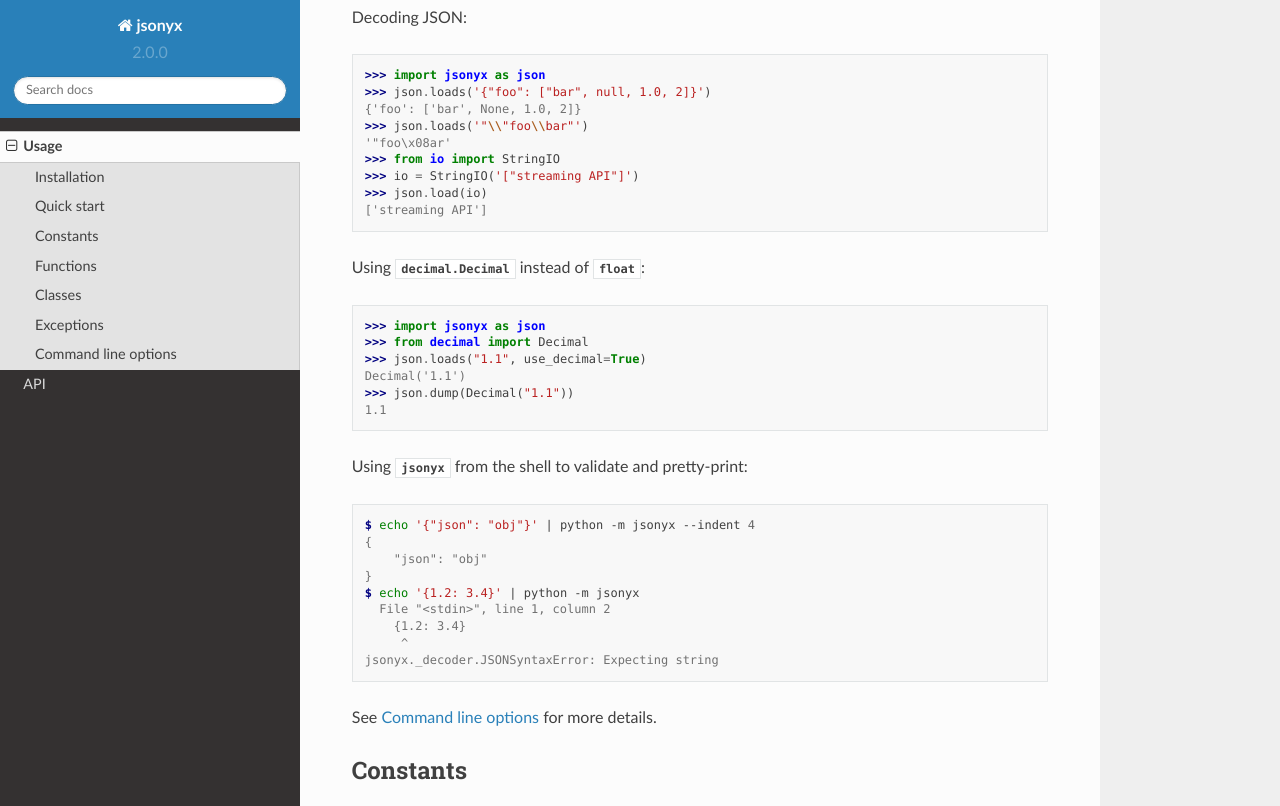
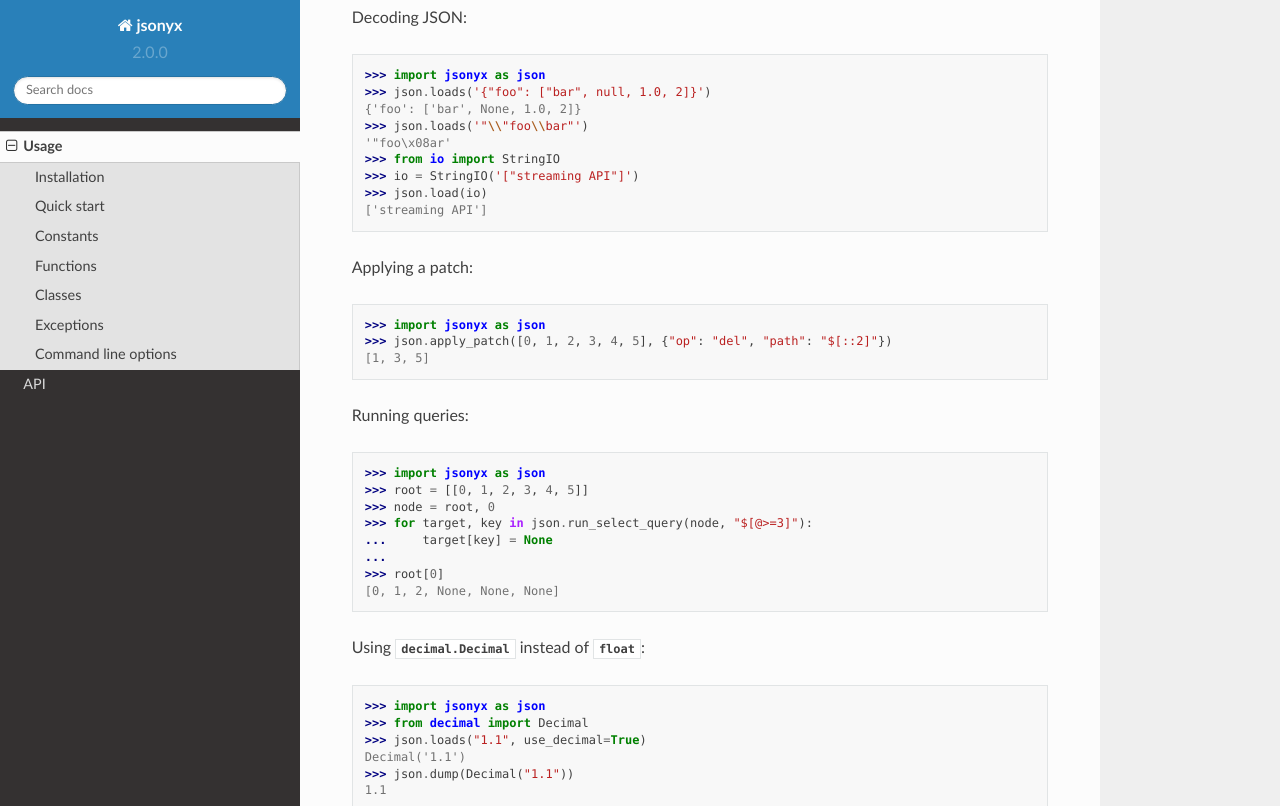
Before and after one commit to nineteendo/jsonyx, a Sphinx documentation site: the page built from docs/source/usage.rst, in a window 1280 px wide and 1400 px high, scrolled down 1112 px, cut to the strip 0-806 px from the top of the window. Built offline with Sphinx 7.4.7 and the Read the Docs theme 2.0.0, drawn with Linux system fonts in a browser that asks for light colours; some of the changed text lies outside the part shown.

Commit message:
Support single nodes

```diff
--- a/docs/source/usage.rst
+++ b/docs/source/usage.rst
@@ -62,6 +62,23 @@ Decoding JSON::
     >>> json.load(io)
     ['streaming API']
 
+Applying a patch::
+
+    >>> import jsonyx as json
+    >>> json.apply_patch([0, 1, 2, 3, 4, 5], {"op": "del", "path": "$[::2]"})
+    [1, 3, 5]
+
+Running queries::
+
+    >>> import jsonyx as json
+    >>> root = [[0, 1, 2, 3, 4, 5]]
+    >>> node = root, 0
+    >>> for target, key in json.run_select_query(node, "$[@>=3]"):
+    ...     target[key] = None
+    ...
+    >>> root[0]
+    [0, 1, 2, None, None, None]
+
 Using :class:`decimal.Decimal` instead of :class:`float`::
 
     >>> import jsonyx as json
@@ -83,7 +100,7 @@ Using :mod:`jsonyx` from the shell to validate and pretty-print:
       File "<stdin>", line 1, column 2
         {1.2: 3.4}
          ^
-    jsonyx._decoder.JSONSyntaxError: Expecting string
+    jsonyx.JSONSyntaxError: Expecting string
 
 See :ref:`command_line_options` for more details.
 
@@ -96,7 +113,7 @@ Constants
 
 .. autoattribute:: jsonyx.allow.COMMENTS
 
-    .. code-block::
+    ::
 
         >>> import jsonyx as json
         >>> import jsonyx.allow
@@ -105,7 +122,7 @@ Constants
 
 .. autoattribute:: jsonyx.allow.DUPLICATE_KEYS
 
-    .. code-block::
+    ::
 
         >>> import jsonyx as json
         >>> import jsonyx.allow
@@ -118,7 +135,7 @@ Constants
 
 .. autoattribute:: jsonyx.allow.MISSING_COMMAS
 
-    .. code-block::
+    ::
 
         >>> import jsonyx as json
         >>> import jsonyx.allow
@@ -130,7 +147,7 @@ Constants
 
 .. autoattribute:: jsonyx.allow.NAN_AND_INFINITY
 
-    .. code-block::
+    ::
 
         >>> import jsonyx as json
         >>> import jsonyx.allow
@@ -144,7 +161,7 @@ Constants
 
 .. autoattribute:: jsonyx.allow.TRAILING_COMMA
 
-    .. code-block::
+    ::
 
         >>> import jsonyx as json
         >>> import jsonyx.allow
@@ -153,7 +170,7 @@ Constants
 
 .. autoattribute:: jsonyx.allow.SURROGATES
 
-    .. code-block::
+    ::
 
         >>> import jsonyx as json
         >>> import jsonyx.allow
@@ -208,7 +225,7 @@ Classes
 
 .. autoclass:: jsonyx.DuplicateKey
 
-    .. code-block::
+    ::
 
         >>> import jsonyx as json
         >>> {"key": "value 1", json.DuplicateKey("key"): "value 2"}
--- a/src/jsonyx/__init__.py
+++ b/src/jsonyx/__init__.py
@@ -1,5 +1,5 @@
 # Copyright (C) 2024 Nice Zombies
-"""jsonyx module for JSON (de)serialization."""
+"""jsonyx module for JSON manipulation."""
 from __future__ import annotations
 
 __all__: list[str] = [
```
Also changed, not shown: README.md (+13 -12 lines), docs/source/index.rst (+15 -13 lines), 1 other file.
